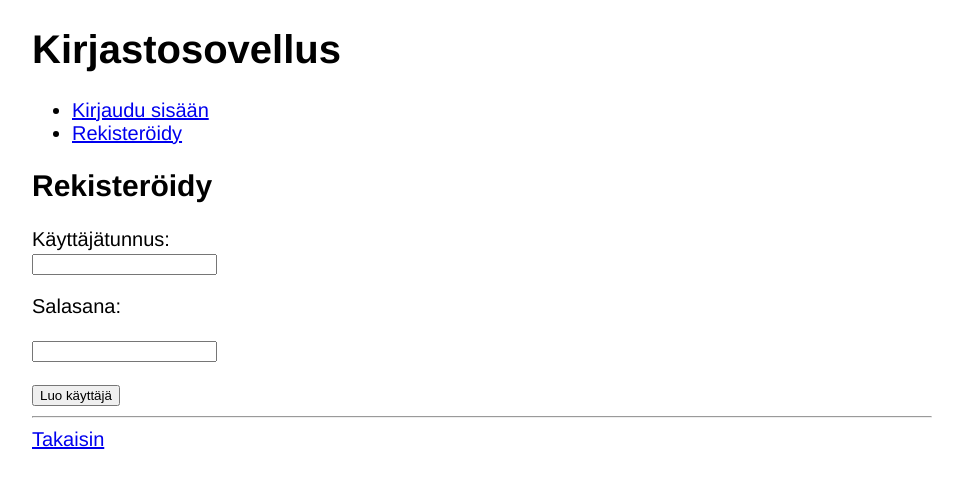
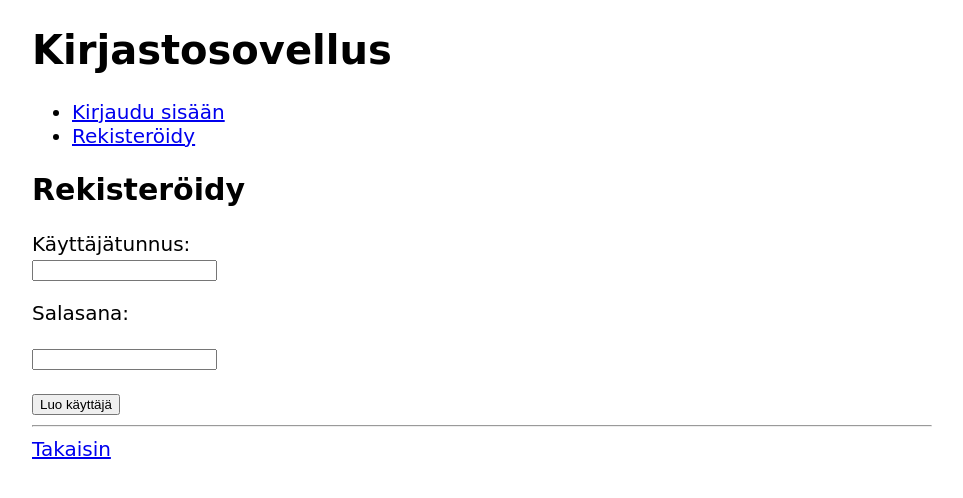
Before and after one commit to uradora/Tsoha-kirjastosovellus, a Flask app: page /register in a window 1280 px wide. Shown: the top 498 px of the page, without its empty margins (158-1121 px from the left). Run offline with Flask 2, Linux system fonts and the light colour scheme.

Commit message:
Comic sans -testi

```diff
--- a/static/styles/main.css
+++ b/static/styles/main.css
@@ -1,6 +1,6 @@
 body {
     margin: auto;
     max-width: 45em;
-    font-family: 'Helvetica', 'Arial', sans-serif;
+    font-family: 'Comic Sans MS', 'Comic Sans', cursive;
     font-size: 20px;
 }
```
